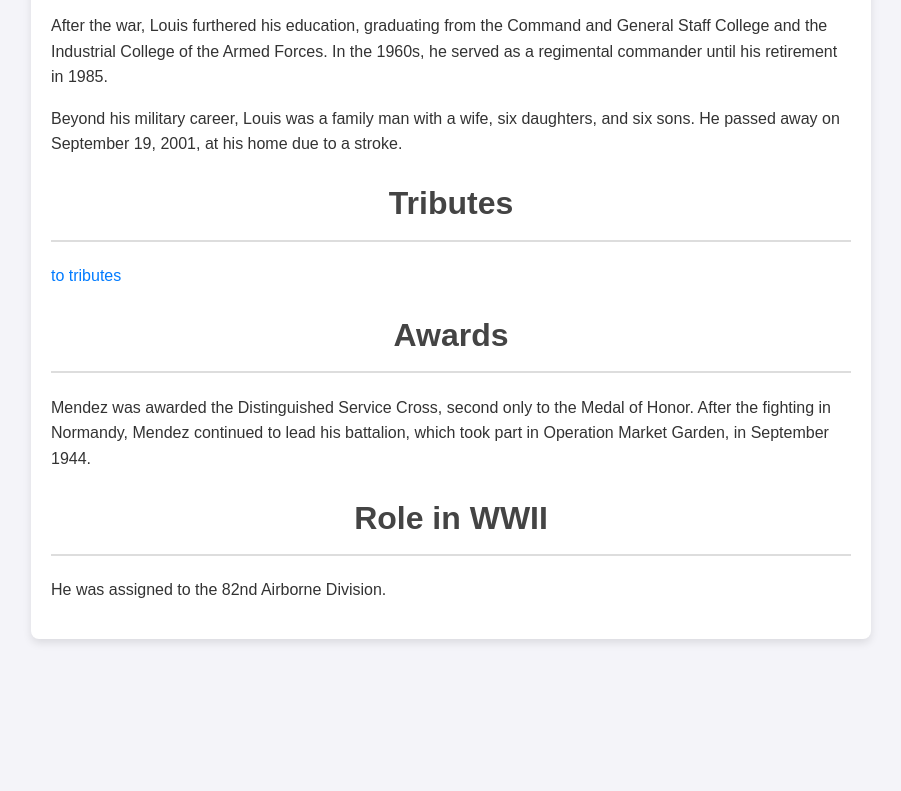
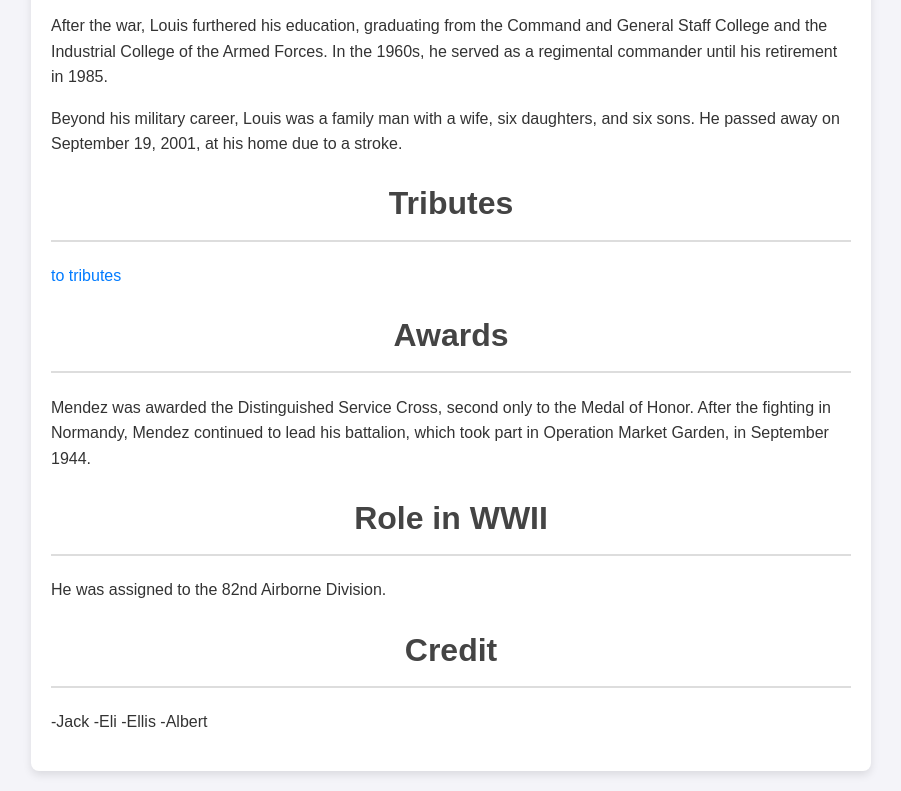
Before and after one commit to Hellococo526/Louis_Gonzaga_Mendez_Jr, a plain HTML site: page index.html in a window 1280 px wide. Shown: the part 1633-2424 px from the top of the page, without its empty margins (189-1090 px from the left). Before the commit the page ends 2292 px from the top, so only its background shows below. Drawn offline with Linux system fonts and the light colour scheme.

Commit message:
added minor code to index.html

```diff
--- a/index.html
+++ b/index.html
@@ -94,6 +94,13 @@
             <p>
                 He was assigned to the 82nd Airborne Division.
             </p>
+            <h1>Credit</h1>
+            <p>
+                -Jack
+                -Eli
+                -Ellis
+                -Albert
+            </p>
         </div>
     </body>
 </html>
```
